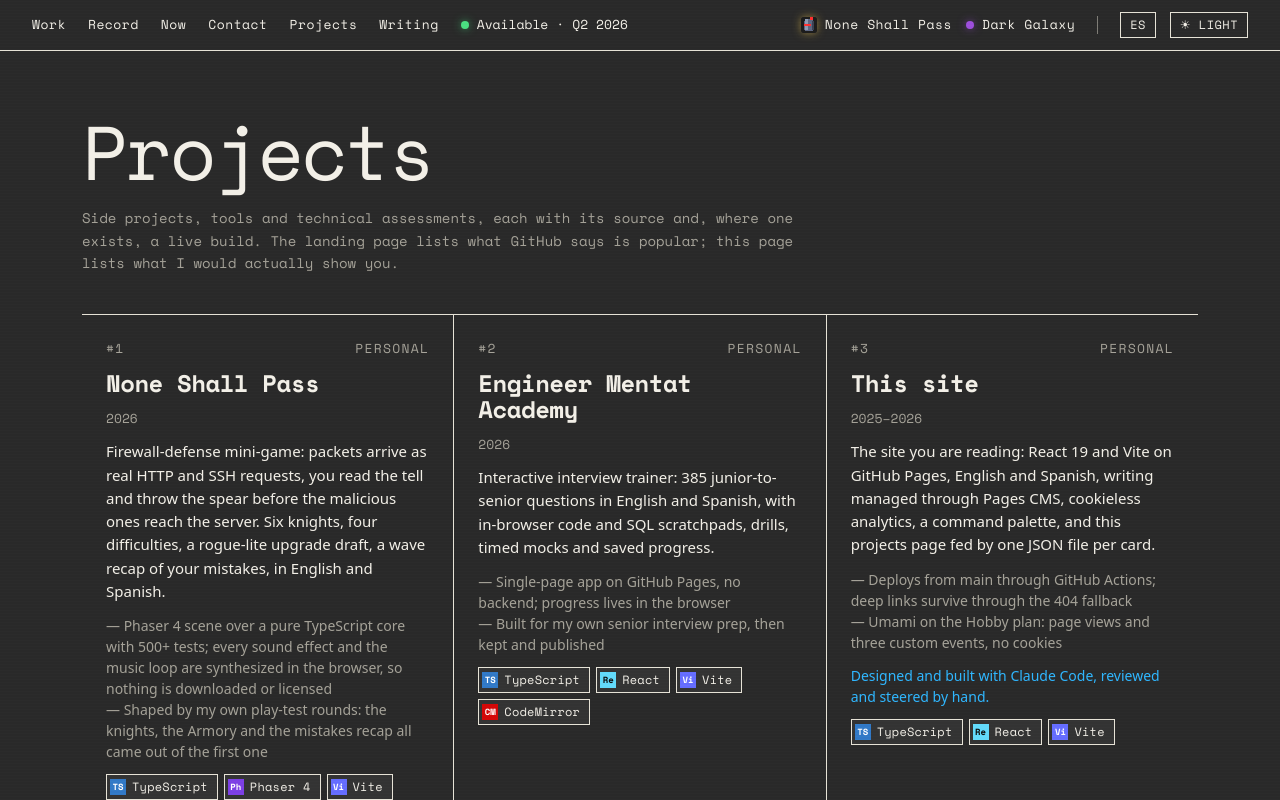
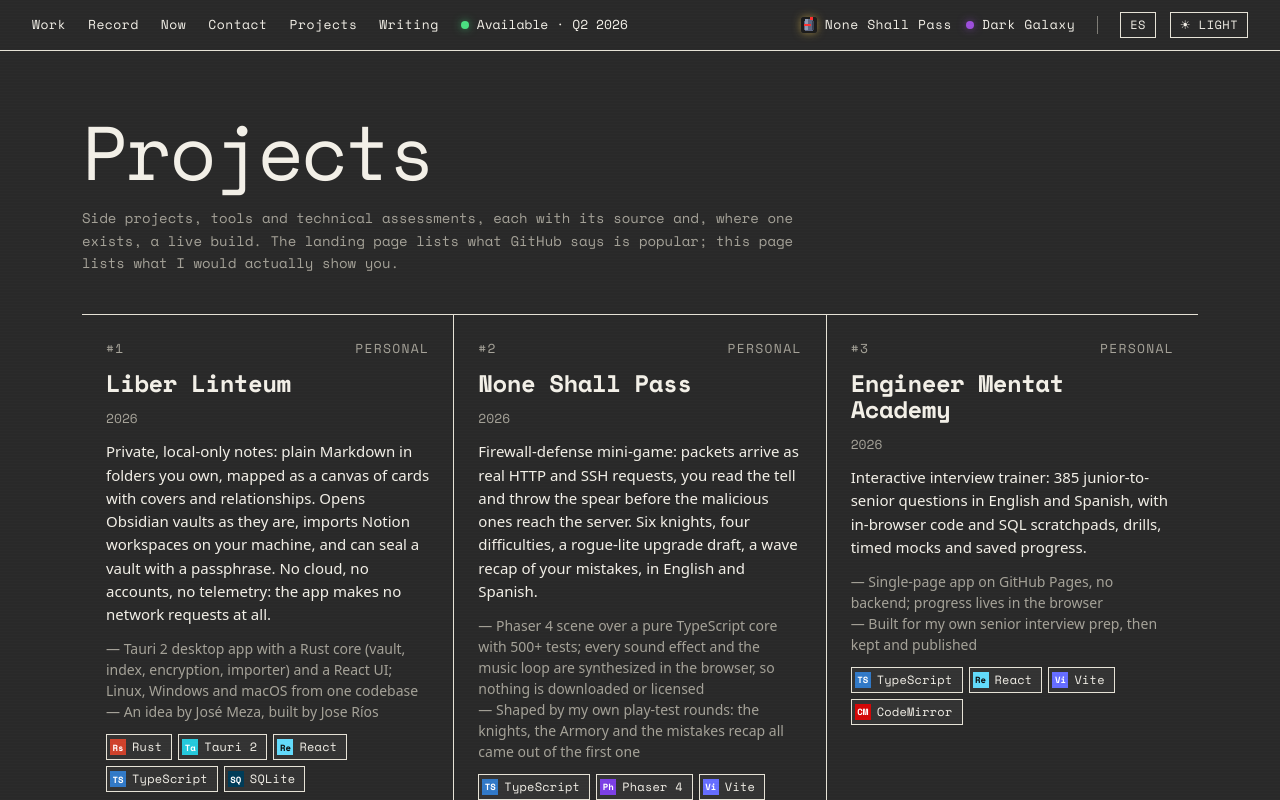
Before and after one commit to jorius/jorius.github.io, a React (Vite) app: page /projects in a window 1280 px wide. Shown: the top 800 px of the page. Built offline with nearby package versions, Linux system fonts and the light colour scheme; a web font is replaced by a local one.

Commit message:
Add Liber Linteum to the projects page as a draft
The card waits as a draft until the repository and its showcase page at
/liber-linteum/ are public; flip draft to false then. Its stack needs
chips for Tauri 2 and SQLite.

```diff
--- a/src/components/direction-b/StackChip.tsx
+++ b/src/components/direction-b/StackChip.tsx
@@ -36,6 +36,8 @@ export const TECH: Record<string, TechSpec> = {
   Redux: { color: '#764ABC', glyph: 'Rx' },
   Zustand: { color: '#5B4636', glyph: 'Zu' },
   CodeMirror: { color: '#D30707', glyph: 'CM' },
+  'Tauri 2': { color: '#24C8DB', glyph: 'Ta' },
+  SQLite: { color: '#003B57', glyph: 'SQ' },
   'React Native': { color: '#61DAFB', glyph: 'RN' },
   'Phaser 4': { color: '#7B3FE4', glyph: 'Ph' },
   'Web Audio': { color: '#0EA5E9', glyph: 'WA' },
--- /dev/null
+++ b/src/content/projects/liber-linteum.json
@@ -0,0 +1,21 @@
+{
+  "id": "liber-linteum",
+  "order": 3,
+  "year": "2026",
+  "kind": "personal",
+  "draft": true,
+  "title": { "en": "Liber Linteum", "es": "Liber Linteum" },
+  "summary": {
+    "en": "Private, local-only notes: plain Markdown in folders you own, mapped as a canvas of cards with covers and relationships. Opens Obsidian vaults as they are, imports Notion workspaces on your machine, and can seal a vault with a passphrase. No cloud, no accounts, no telemetry: the app makes no network requests at all.",
+    "es": "Notas privadas y solo locales: Markdown plano en carpetas tuyas, mapeado como un lienzo de tarjetas con portadas y relaciones. Abre bóvedas de Obsidian tal como están, importa espacios de Notion en tu equipo y puede sellar una bóveda con una frase de contraseña. Sin nube, sin cuentas, sin telemetría: la app no hace ninguna petición de red."
+  },
+  "details": [
+    { "en": "Tauri 2 desktop app with a Rust core (vault, index, encryption, importer) and a React UI; Linux, Windows and macOS from one codebase", "es": "App de escritorio en Tauri 2 con un núcleo en Rust (bóveda, índice, cifrado, importador) y una interfaz en React; Linux, Windows y macOS desde un solo código" },
+    { "en": "An idea by José Meza, built by Jose Ríos", "es": "Una idea de José Meza, construida por Jose Ríos" }
+  ],
+  "stack": ["Rust", "Tauri 2", "React", "TypeScript", "SQLite"],
+  "links": [
+    { "kind": "repo", "url": "https://github.com/jorius/liber-linteum" },
+    { "kind": "live", "url": "https://jorius.github.io/liber-linteum/" }
+  ]
+}
```
Also changed, not shown: 1 other file (tests, documents, lock files or other folders).
